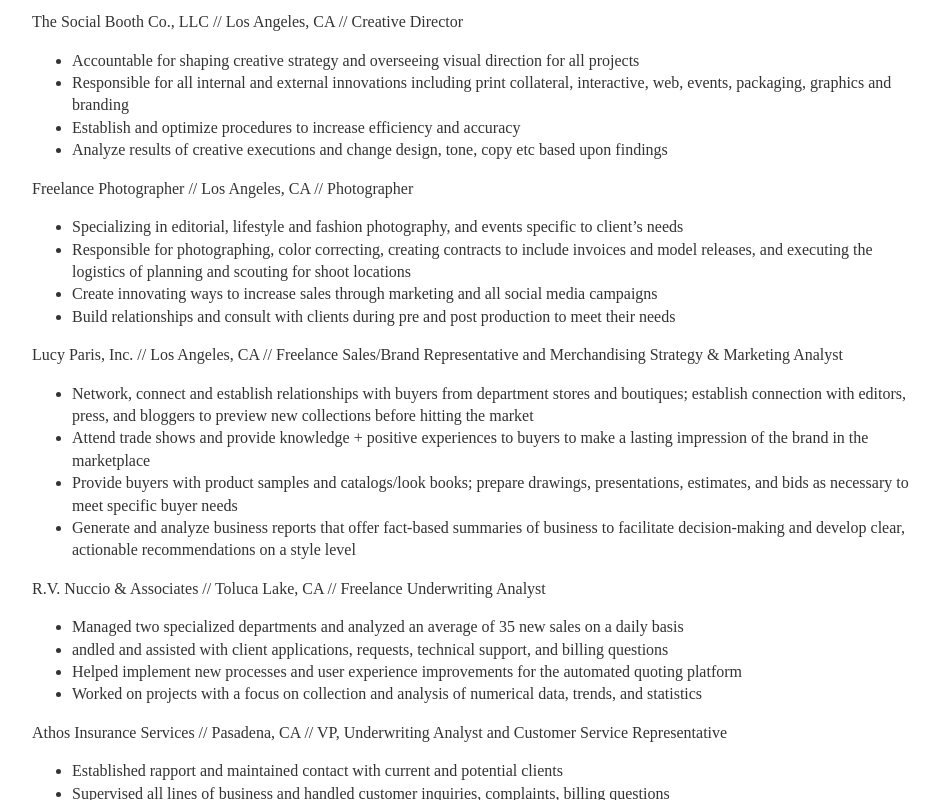
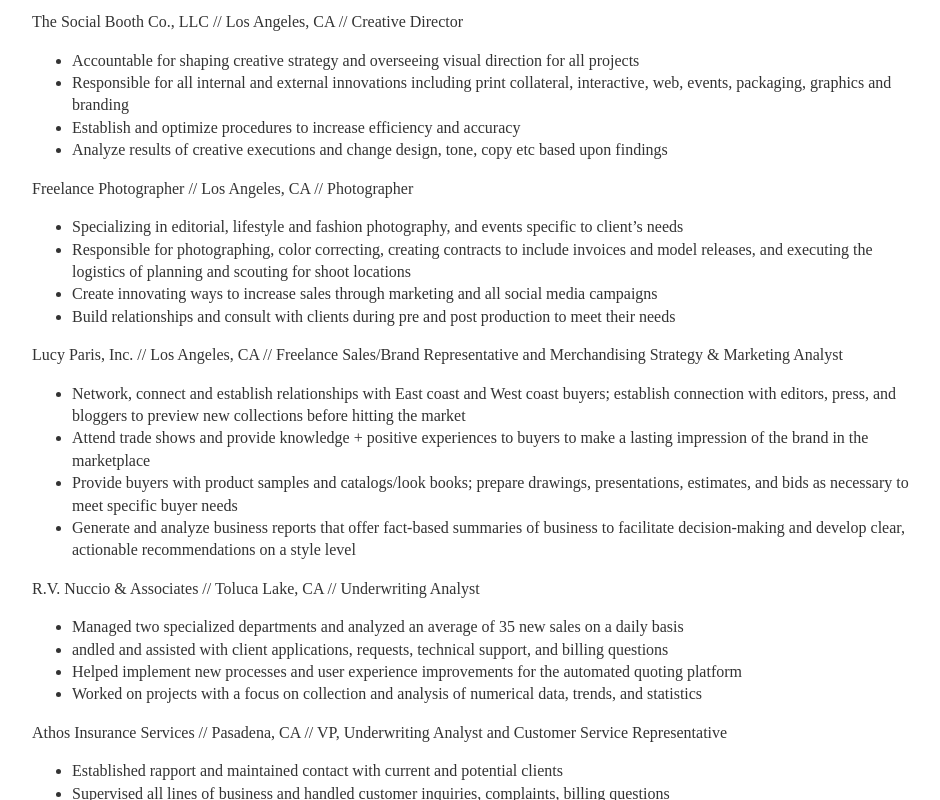
Before and after one commit to lorettawang/lorettawang.github.io, a plain HTML site: page cv.html in a window 1280 px wide. Shown: the part 429-1229 px from the top of the page, without its empty margins (160-1100 px from the left). Drawn offline with Linux system fonts and the light colour scheme.

Commit message:
Update cv.html

```diff
--- a/cv.html
+++ b/cv.html
@@ -54,13 +54,13 @@
               <p>Lucy Paris, Inc. // Los Angeles, CA // Freelance Sales/Brand Representative and Merchandising Strategy & Marketing Analyst
                 <p>
                   <ul>
-                    <li>Network, connect and establish relationships with buyers from department stores and boutiques; establish connection with editors, press, and bloggers to preview new collections before hitting the market
+                    <li>Network, connect and establish relationships with East coast and West coast buyers; establish connection with editors, press, and bloggers to preview new collections before hitting the market
                     <li>Attend trade shows and provide knowledge + positive experiences to buyers to make a lasting impression of the brand in the marketplace
                     <li>Provide buyers with product samples and catalogs/look books; prepare drawings, presentations, estimates, and bids as necessary to meet specific buyer needs
                     <li>Generate and analyze business reports that offer fact-based summaries of business to facilitate decision-making and develop clear, actionable recommendations on a style level</li>
                   </ul>
                 </p>
-              <p>R.V. Nuccio & Associates // Toluca Lake, CA // Freelance Underwriting Analyst
+              <p>R.V. Nuccio & Associates // Toluca Lake, CA // Underwriting Analyst
                 <p>
                   <ul>
                     <li>Managed two specialized departments and analyzed an average of 35 new sales on a daily basis
```
